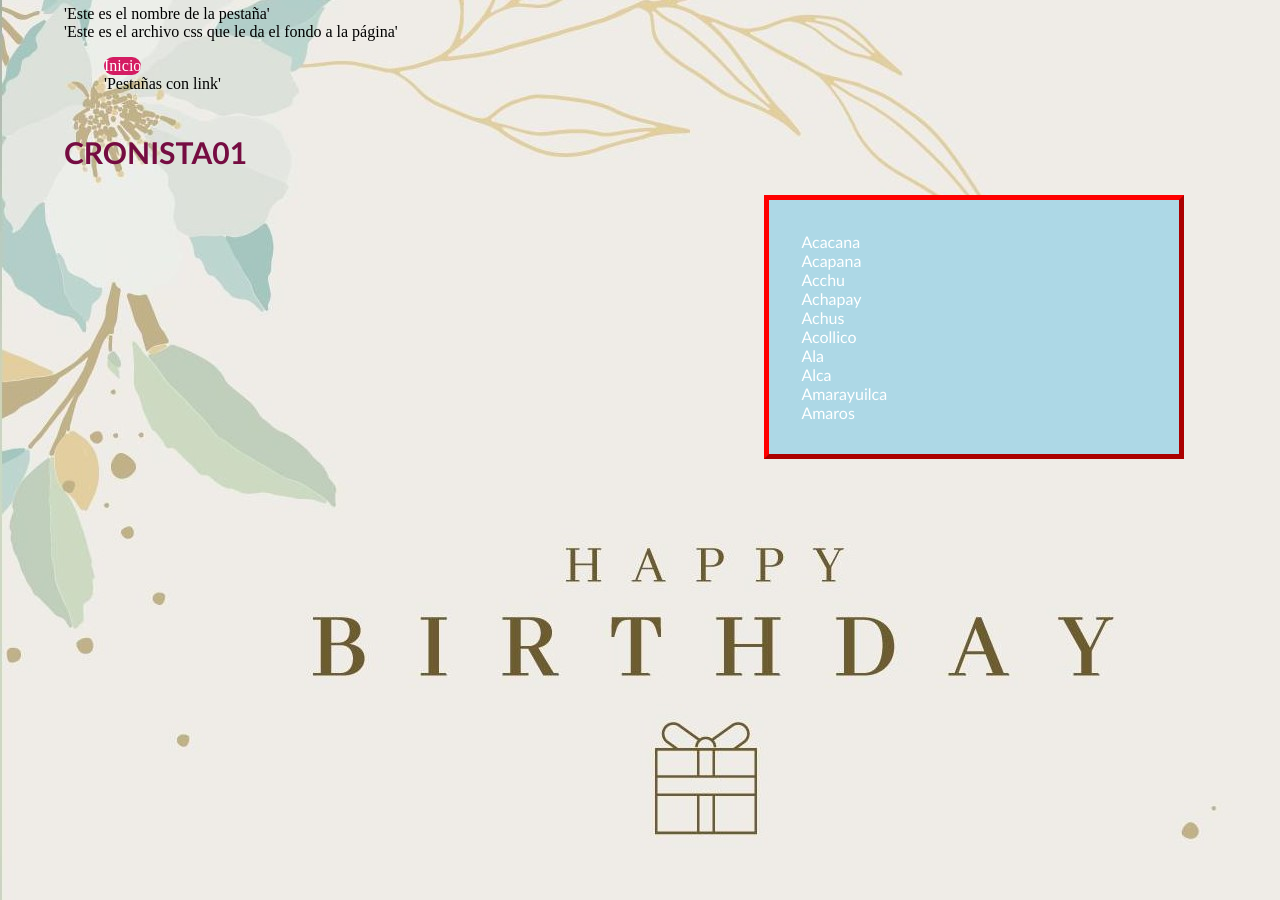
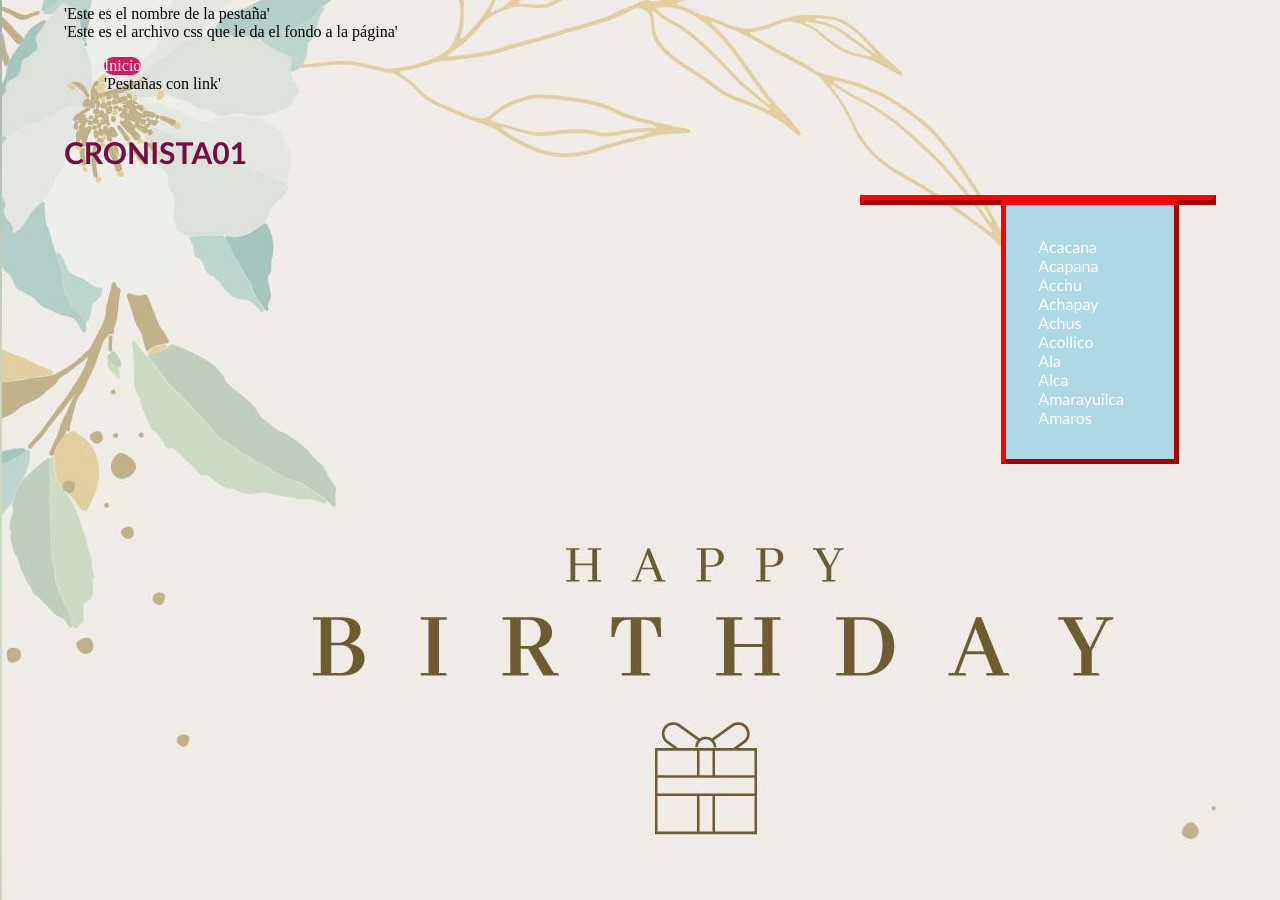
Before and after one commit to glosascroniquenses/Pruebas, a Jekyll site: the page built from _autores/cronista01.html, in a window 1280 px wide. Built offline with Jekyll 4.4.1, drawn with Linux system fonts in a browser that asks for light colours.

Commit message:
Update autore.html

```diff
--- a/_layouts/autore.html
+++ b/_layouts/autore.html
@@ -9,7 +9,7 @@ layout: default
 
 {% if page.data %}
 
-<div id="palabras2">
+<div id="palabras">
       {% assign rows = site.data[page.data] %}
 
       {% capture unique_word_string %}{% for row in rows %}{% capture current_word %}{{ row.Palabra }}{% endcapture %}{% if current_word == saved_word %}{% else %}{{ row.Palabra }},{% endif %}{% capture saved_word %}{{ current_word }}{% endcapture %}{% endfor %}{% endcapture %}
```
